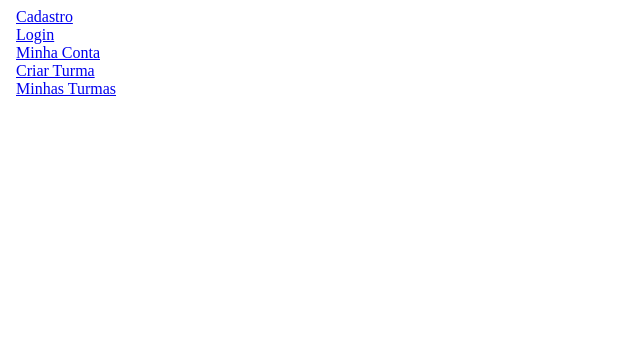
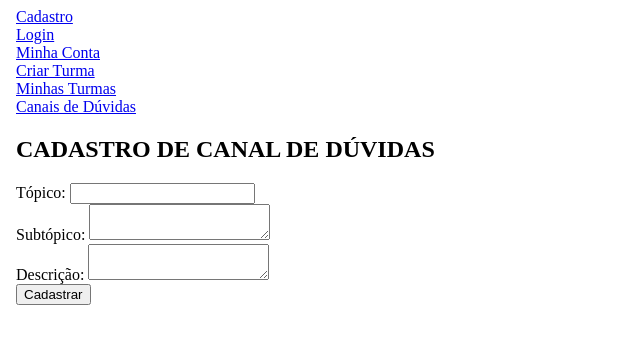
Before and after one commit to mateuscds/ess-project, an Angular app in the folder gui/: page /canais_duvidas in a window 1280 px wide. Before the commit this address led to /. Shown: the top 344 px of the page, without its empty margins (0-640 px from the left). Built offline with nearby package versions, Linux system fonts and the light colour scheme.

Commit message:
Adicionando a feature criação de canal de dúvida
Signed-off-by: Amanda Lasserre <all2@cin.ufpe.br>

```diff
--- /dev/null
+++ b/gui/src/app/canal-duvida/canal-duvida.component.html
@@ -0,0 +1,25 @@
+<section class="cadastro_canalView">
+    <h1 class="cadastro_canalTitle">CADASTRO DE CANAL DE DÚVIDAS</h1>
+    <div class="cadastro_canalInputs">
+        <div class="topicoBlock">
+            <label>Tópico: </label>
+            <input #topico_box type="text"/>
+        </div>
+        <div class="subtopicoBlock">
+            <label>Subtópico: </label>
+            <textarea #subtopico_box></textarea>
+        </div>
+        <div class="descricaoBlock">
+            <label>Descrição: </label>
+            <textarea #descricao_box></textarea>
+        </div>
+    </div>
+    <button (click)="cadastrar_duvida(topico_box.value, subtopico_box.value, descricao_box.value)">Cadastrar</button>
+    <div class="addSpace">
+        <div class="notifcacao" [ngClass]="notificacaoClasses" name="notifica" id="notifica"><span class="notifcacaotxt" name="notificatxt" id="notificatxt">{{notificacaoTexto}}</span></div>
+        <div class="button" (click)="controla_notificacao(false)">
+            <div class="b1"></div>
+            <div class="b2"></div>
+        </div>
+    </div>
+</section>
--- /dev/null
+++ b/gui/src/app/canal-duvida/canal-duvida.component.ts
@@ -0,0 +1,56 @@
+import { Component, OnInit } from '@angular/core';
+import { CanalDuvidaService } from './canal-duvida.service';
+
+@Component({
+  selector: 'app-canal-duvida',
+  templateUrl: './canal-duvida.component.html',
+  styleUrls: ['./canal-duvida.component.css']
+})
+export class CanalDuvidaComponent {
+
+  notificacaoClasses: {} = {};
+  notificacaoTexto: String = '';
+
+  constructor(private canalDuvidaService: CanalDuvidaService) { }
+
+  cadastrar_duvida(topico: string, subtopico:string, descricao:string) {
+    this.canalDuvidaService.cadastrar_canal_duvida(topico, subtopico, descricao).subscribe(
+        (status) => {
+            if (status === "Turma cadastrada com sucesso!") {
+
+                this.controla_notificacao(true, true, status);
+            } else if(status === 'Já existe uma turma cadastrada com esse código!') {
+                console.log(status);
+                this.controla_notificacao(true, false, status);
+            } else if(status === 'Nome, codigo ou semestre nulos!'){
+                console.log(status)
+                this.controla_notificacao(true, false, status);
+            } else if(status === 'Apenas professores podem realizar a criação de turmas!'){
+                console.log(status)
+                this.controla_notificacao(true, false, status);
+            } else if(status === 'Você não está logado como professor no sistema!'){
+                console.log(status)
+                this.controla_notificacao(true, false, status);
+            } else {
+                console.log("Erro ao realizar a criação de turma!");
+                this.controla_notificacao(true, false, status);
+            }
+        },
+    );
+  }
+
+  controla_notificacao(ativa: boolean, positiva: boolean = false, texto: String = ''){
+    if (!ativa) {
+        this.notificacaoClasses =  {
+            esconder: true,
+        };
+    }else {
+        this.notificacaoClasses =  {
+            negativa: !positiva,
+            positiva: positiva,
+            esconder: false,
+        };
+        this.notificacaoTexto = texto;
+    }
+  }
+}
--- /dev/null
+++ b/gui/src/app/canal-duvida/canal-duvida.service.ts
@@ -0,0 +1,30 @@
+
+import { Injectable }    from '@angular/core';
+import { HttpClient, HttpHeaders } from '@angular/common/http';
+import { Observable } from 'rxjs';
+import { retry, map } from 'rxjs/operators';
+
+@Injectable()
+export class CanalDuvidaService {
+
+    private headers = new HttpHeaders({ 'Content-Type': 'application/json' });
+    private URL = 'http://localhost:3000';
+
+    constructor(private http: HttpClient) { }
+
+    cadastrar_canal_duvida(topico: string, subtopico: string, descricao: string): Observable<String> {
+
+        let canalDuvida = {'topico': topico, 'subtopico': subtopico, 'descricao': descricao};
+
+        return this.http.post<any>(this.URL + '/criar_canal_duvida', canalDuvida).pipe(
+            retry(2),
+            map(res => {
+                if (res.success) {
+                    return res.success;
+                } else {
+                    return res.failure;
+                }
+            })
+        );
+    }
+}
--- a/gui/src/app/navbar/navbar.component.html
+++ b/gui/src/app/navbar/navbar.component.html
@@ -14,4 +14,7 @@
     <div class = "links">
         <a mat-button class = "navbar-link" routerLink = "/minhas_turmas">Minhas Turmas</a>
     </div>
+    <div class = "links">
+        <a mat-button class = "navbar-link" routerLink = "/canais_duvidas">Canais de Dúvidas</a>
+    </div>
 </nav>
```
Also changed, not shown: gui/src/app/app.module.ts (+10 -1 lines), gui/src/app/canal-duvida/canal-duvida.component.css (added), 2 other files (tests, documents, lock files or other folders).
